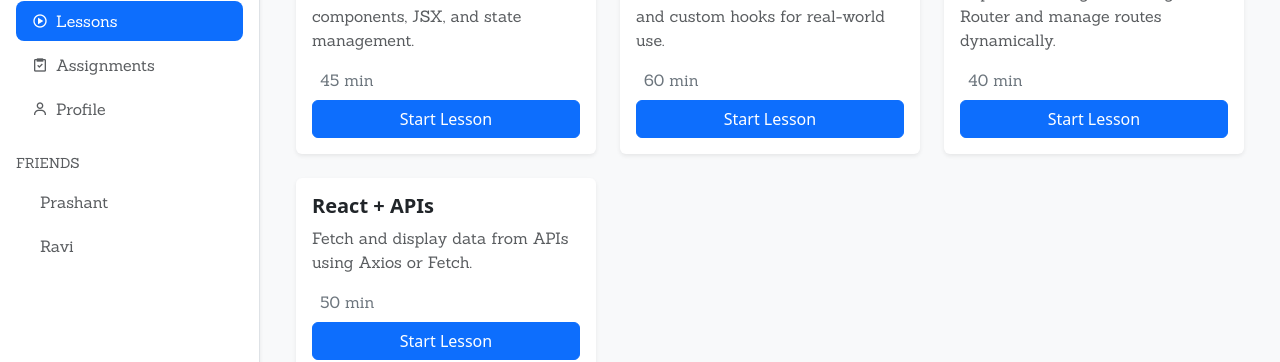
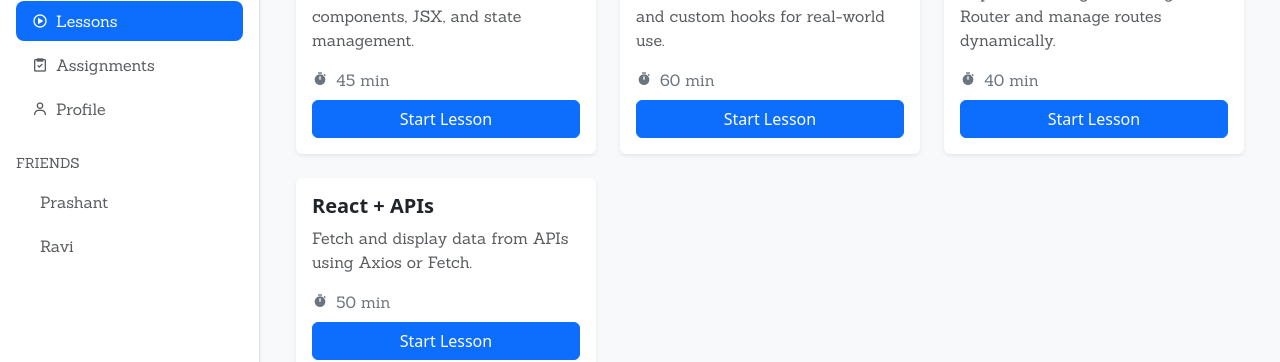
Before and after one commit to developer0311/Learning-Management-System, a React (Vite) app in the folder my-react-app/: page /lessons in a window 1280 px wide. Shown: the part 212-574 px from the top of the page. Built offline with nearby package versions, Linux system fonts and the light colour scheme.

Commit message:
update data folder, update UI components

```diff
--- a/my-react-app/src/views/Assignments.jsx
+++ b/my-react-app/src/views/Assignments.jsx
@@ -1,6 +1,6 @@
 // src/pages/Assignments.jsx
 import React, { useMemo, useState } from "react";
-import assignmentsData from "../../assignmentsData";
+import assignmentsData from "../../data/assignmentsData";
 
 function getDaysLeft(dueDateStr) {
   const today = new Date();
--- a/my-react-app/src/views/CourseDetails.jsx
+++ b/my-react-app/src/views/CourseDetails.jsx
@@ -1,6 +1,6 @@
 import React, { useEffect, useState } from "react";
 import { useParams } from "react-router-dom";
-import coursesData from "../../coursesData";
+import coursesData from "../../data/coursesData";
 
 function CourseDetails() {
   const { id } = useParams(); // get course ID from URL
--- a/my-react-app/src/views/Courses.jsx
+++ b/my-react-app/src/views/Courses.jsx
@@ -1,5 +1,5 @@
 import React, { useRef, useState, useEffect } from "react";
-import coursesData from "../../coursesData";
+import coursesData from "../../data/coursesData";
 import CourseSection from "../components/CourseSection";
 
 
--- a/my-react-app/src/views/Dashboard.jsx
+++ b/my-react-app/src/views/Dashboard.jsx
@@ -1,9 +1,6 @@
 import React from "react";
-// import "./Dashboard.css";
-import coursesData from "../../coursesData";
-import Card from "../components/Card";
+import coursesData from "../../data/coursesData";
 import LearningChart from "../components/LearningChart";
-import cardImage from "/images/card_image.png";
 import CourseSection from "../components/CourseSection";
 
 
--- a/my-react-app/src/views/Lessons.jsx
+++ b/my-react-app/src/views/Lessons.jsx
@@ -1,5 +1,5 @@
 import React from "react";
-import lessonsData from "../../lessonData";
+import lessonsData from "../../data/lessonData";
 
 
 function Lessons() {
@@ -20,7 +20,7 @@ function Lessons() {
                 {/* 👇 this block will stay at the bottom */}
                 <div className="mt-auto">
                   <p className="text-secondary mb-2">
-                    <i className="bi bi-clock me-2"></i>
+                    <i className="bx bxs-stopwatch me-2"></i>
                     {lesson.duration}
                   </p>
                   <button className="btn btn-primary w-100">
--- a/my-react-app/src/views/Profile.jsx
+++ b/my-react-app/src/views/Profile.jsx
@@ -1,6 +1,5 @@
 import React, { useEffect, useState } from "react";
-// import Card from "../components/Card";
-import coursesData from "../../coursesData";
+import coursesData from "../../data/coursesData";
 import CourseSection from "../components/CourseSection";
 
 function Profile() {
```
Also changed, not shown: my-react-app/data/assignmentsData.js (renamed from my-react-app/assignmentsData.js), my-react-app/data/coursesData.js (renamed from my-react-app/coursesData.js), my-react-app/data/lessonData.js (renamed from my-react-app/lessonData.js).
